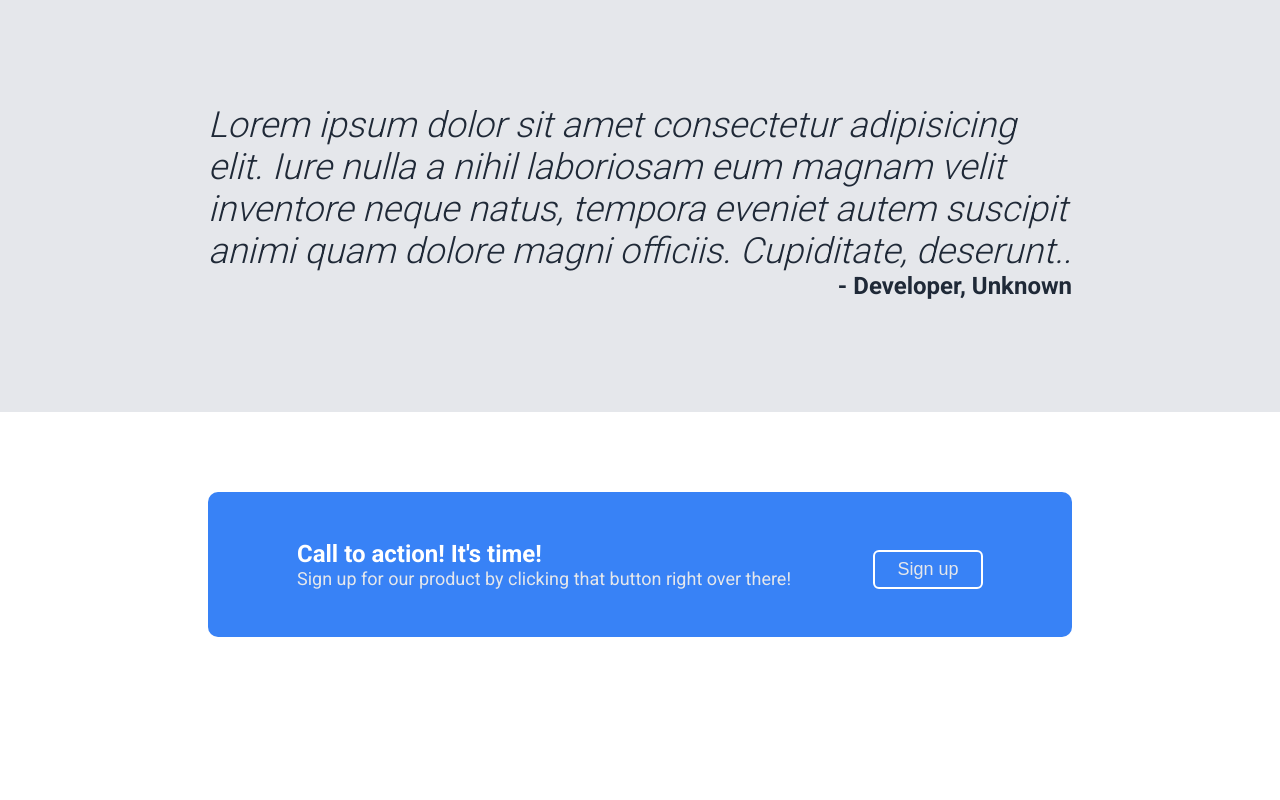
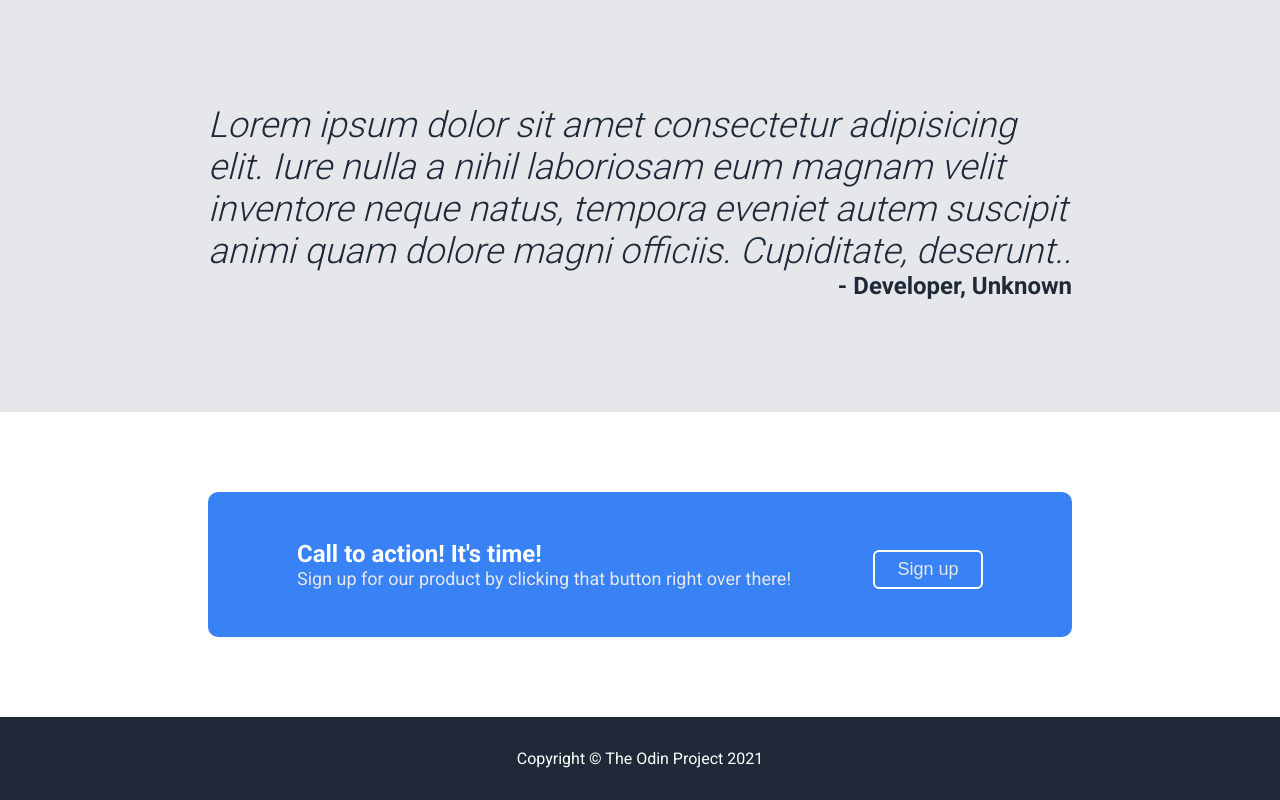
Before and after one commit to ernestAcheampong/Landing-Page, a plain HTML site: page Main-page/index.html in a window 1280 px wide. Shown: the part 1053-1853 px from the top of the page. Before the commit the page ends 1770 px from the top, so only its background shows below. Drawn offline with Linux system fonts and the light colour scheme.

Commit message:
Added footer

```diff
--- a/Main-page/index.html
+++ b/Main-page/index.html
@@ -74,6 +74,9 @@
             </div>
         </div>
     </div>
+    <footer>
+        Copyright &copy; The Odin Project 2021
+    </footer>
 
 </body>
 </html>
--- a/css/style.css
+++ b/css/style.css
@@ -161,3 +161,13 @@ strong {
     font-size: 24px;
     color: #FFF;
 }
+
+/* FOOTER */
+footer {
+    background-color: #1f2937;
+    color: #FFF;
+    display: flex;
+    justify-content: center;
+    align-items: center;
+    padding: 32px 0;
+}
```
